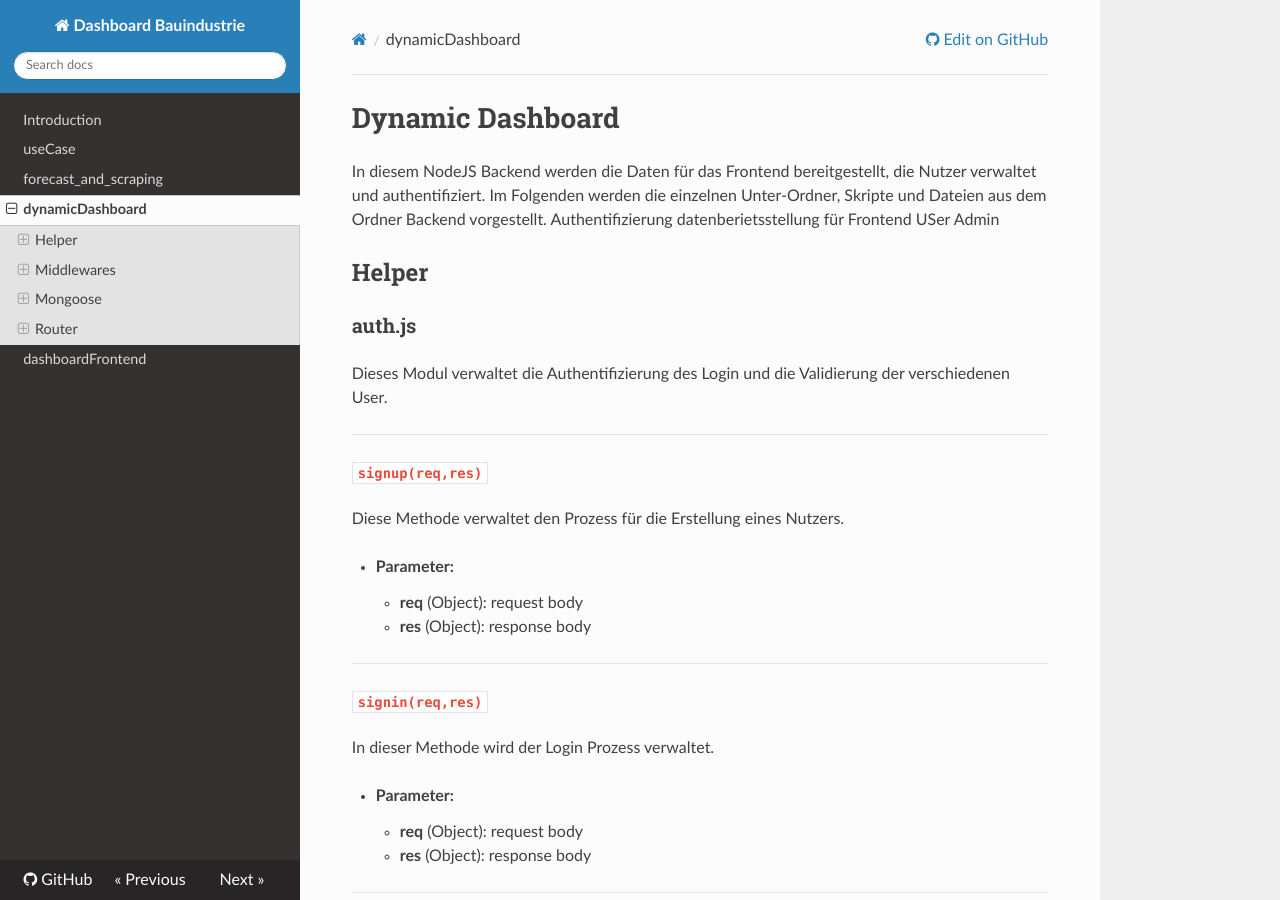
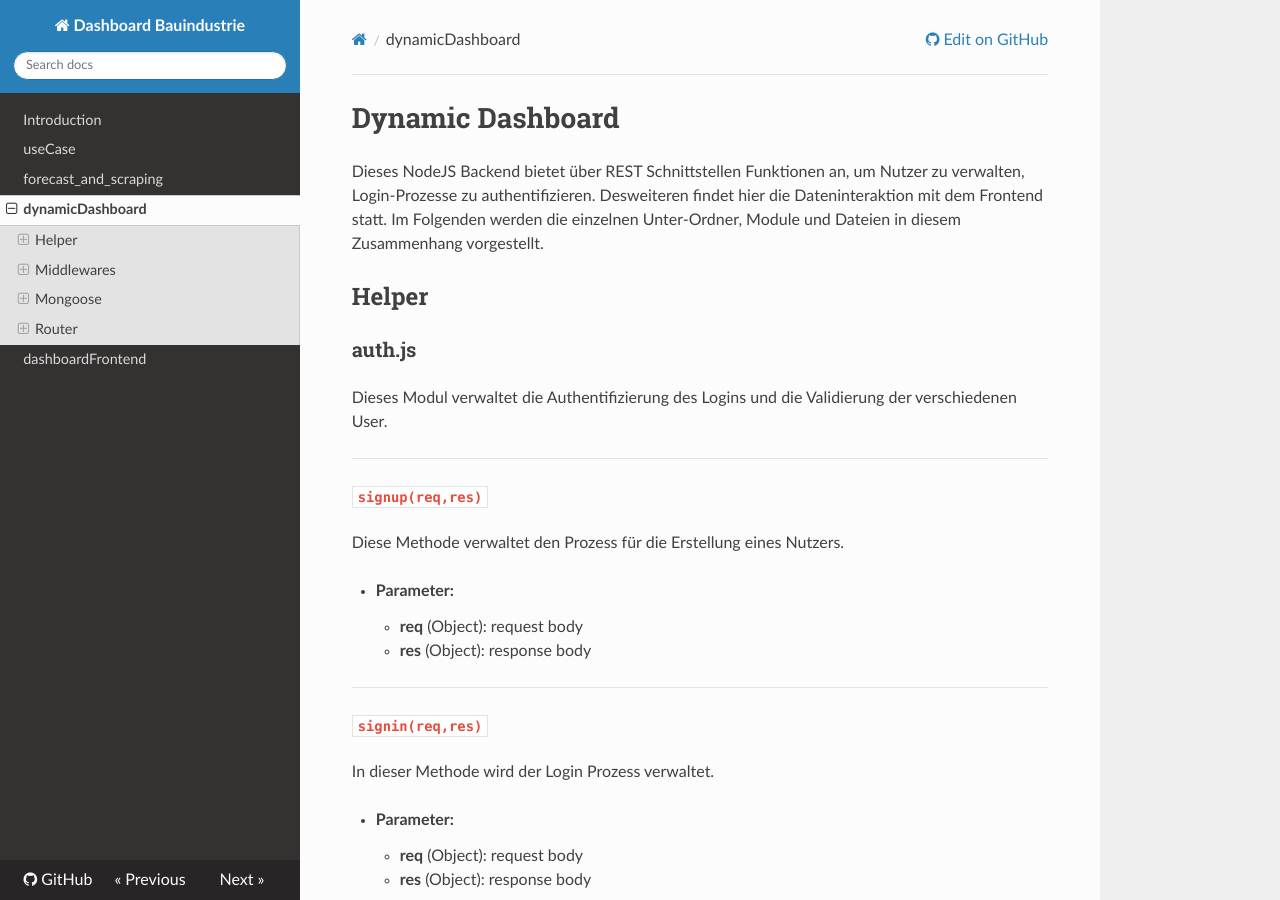
Before and after one commit to just1130/dashboardDoc, an MkDocs documentation site: the page built from docs/dynamicDashboard.md, in a window 1280 px wide and 900 px high. Built offline with MkDocs 1.6.1, drawn with Linux system fonts in a browser that asks for light colours; nearby versions of some CDN libraries.

Commit message:
vorläufiges Dynamic Dashboard

```diff
--- a/docs/dynamicDashboard.md
+++ b/docs/dynamicDashboard.md
@@ -1,11 +1,10 @@
 # Dynamic Dashboard
-In diesem NodeJS Backend werden die Daten für das Frontend bereitgestellt, die Nutzer verwaltet und authentifiziert.
-Im Folgenden werden die einzelnen Unter-Ordner, Skripte und Dateien aus dem Ordner Backend vorgestellt. Authentifizierung datenberietsstellung für Frontend USer Admin
+Dieses NodeJS Backend bietet über REST Schnittstellen Funktionen an, um Nutzer zu verwalten, Login-Prozesse zu authentifizieren. Desweiteren findet hier die Dateninteraktion mit dem Frontend statt. Im Folgenden werden die einzelnen Unter-Ordner, Module und Dateien in diesem Zusammenhang vorgestellt.
 
 
 ## Helper
 ### auth.js
-Dieses Modul verwaltet die Authentifizierung des Login und die Validierung der verschiedenen User.
+Dieses Modul verwaltet die Authentifizierung des Logins und die Validierung der verschiedenen User.
 
 ---
 #### `signup(req,res)`
```
